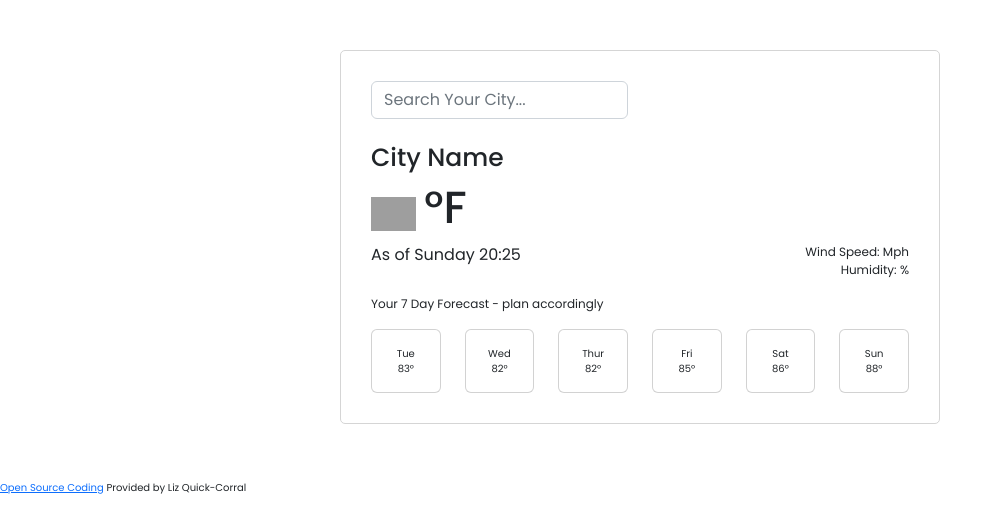
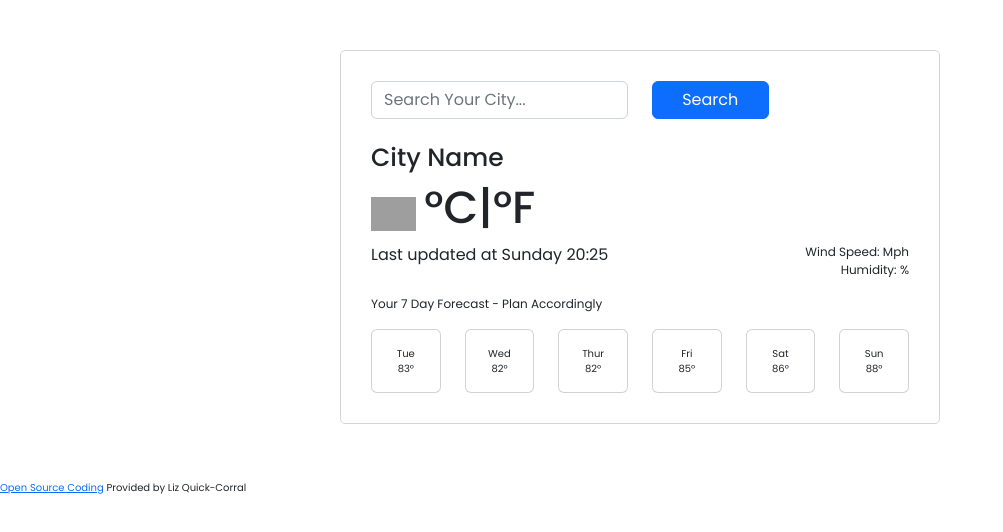
Before and after one commit to quickliz14/SheCodes-Project, a website built with Parcel: page index.html in a window 1280 px wide. Shown: the whole page, without its empty margins (0-1003 px from the left). Built offline with nearby package versions, Linux system fonts and the light colour scheme; no server answers; grey boxes are pictures that could not be loaded.

Commit message:
Update index.html
search button

```diff
--- a/index.html
+++ b/index.html
@@ -27,7 +27,9 @@
                         <form class="form-search">
                             <input type="search" placeholder="Search Your City..." class="form-control search-bar"
                                 id="input-city-name" />
-                        </form>
+                    </div>
+                    <div class="col-3">
+                        <input type="submit" value="Search" class="btn btn-primary w-100" />
                     </div>
                 </div>
             </form>
@@ -37,8 +39,9 @@
                 <div class="col-9" class="city">
                     <h1 id="city-name">City Name</h1>
                     <h2>
-                        <img src="https://ssl.gstatic.com/onebox/weather/64/partly_cloudy.png" alt="weathericon" />
-                        <span class="main-temperature"><span id="temp"></span>°F</span>
+                        <img src="https://ssl.gstatic.com/onebox/weather/64/partly_cloudy.png" alt="weathericon"
+                            id="icon" />
+                        <span class="main-temperature"><span id="temp"></span>°C|°F</span>
                     </h2>
                 </div>
             </div>
@@ -46,7 +49,7 @@
                 <div class="col-7">
                     <ul class="below-city">
                         <li>
-                            As of
+                            Last updated at
                             <span id="time">Current Date, Current Time</span>
                         </li>
                     </ul>
@@ -60,7 +63,7 @@
                 </div>
             </div>
             <p class="warning">
-                Your 7 Day Forecast - plan accordingly
+                Your 7 Day Forecast - Plan Accordingly
             </p>
             <div class="row columns-days">
                 <div class="col-2 column-one">
@@ -106,8 +109,8 @@
                 <div class="col-2 column-six">
                     <div class="card">
                         <div class="card-body">
-                            <div class="day-five">Sun</div>
-                            <div class="temperature-five">88°</div>
+                            <div class="day-six">Sun</div>
+                            <div class="temperature-six">88°</div>
                         </div>
                     </div>
                 </div>
```
